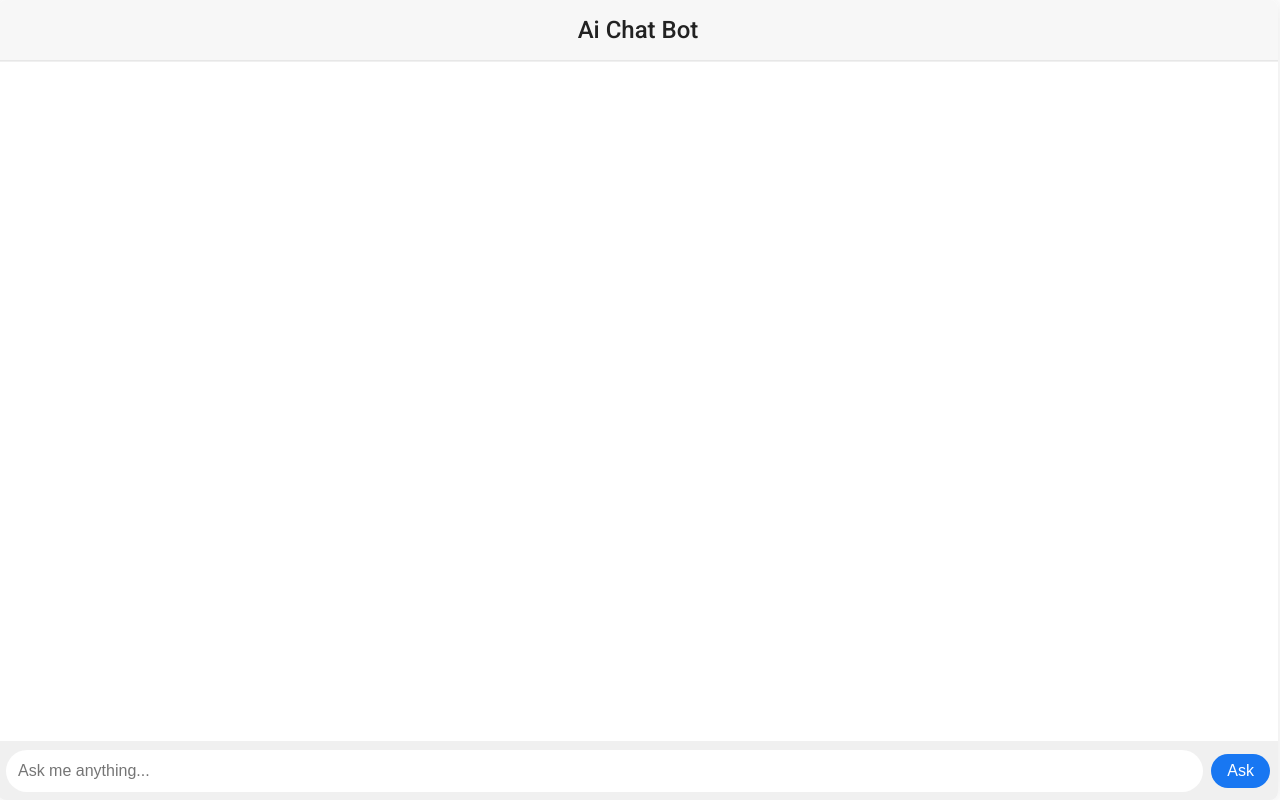
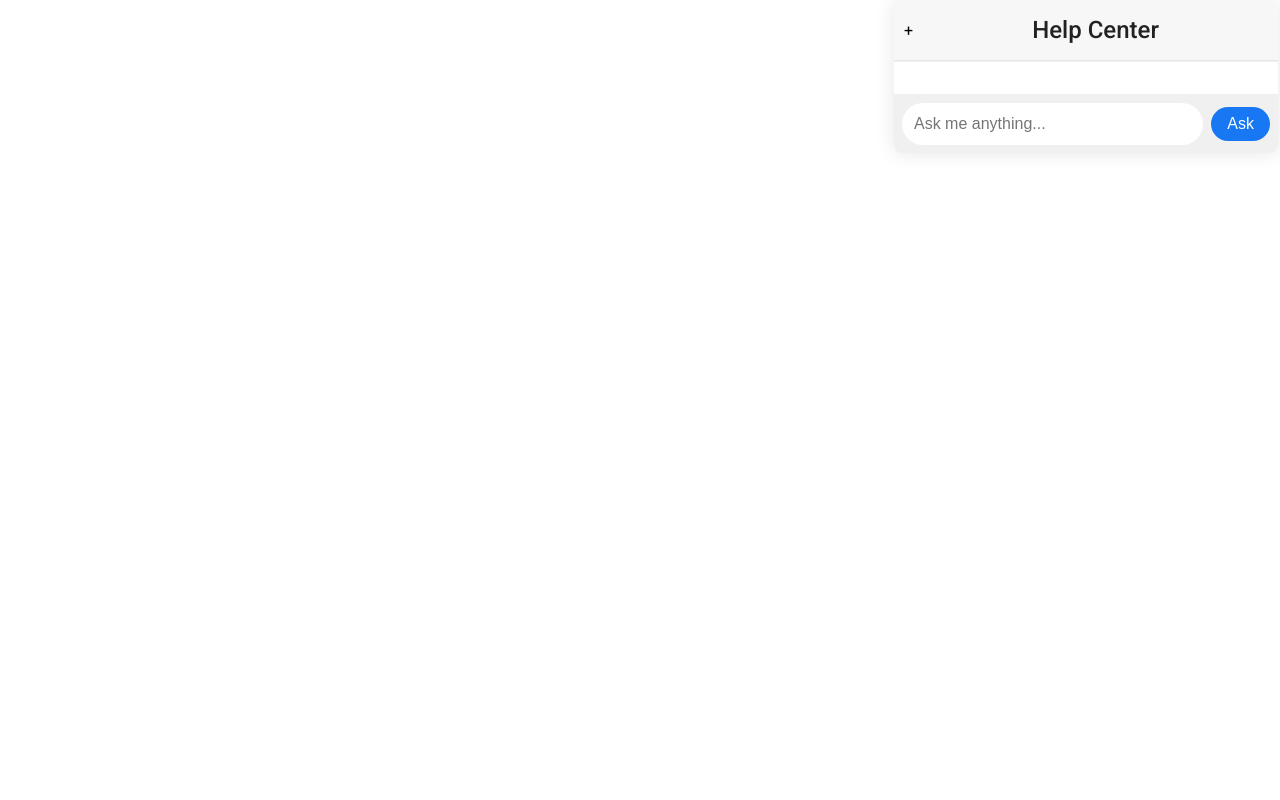
Before and after one commit to JoshuaTrinh5262/aichatbot, a Vue app in the folder aichat/: page / in a window 1280 px wide. Built offline with nearby package versions, Linux system fonts and the light colour scheme.

Commit message:
updated zoom for UI

```diff
--- a/aichat/src/components/ChatBox.vue
+++ b/aichat/src/components/ChatBox.vue
@@ -1,12 +1,31 @@
 
 <template>
-    <div class="chatbox-container">
+  <div class="chatbox-container" :style="{width: fullWidth ? '100%' : '30%'}">
     <div class="container">
-  <h1>Ai Chat Bot</h1>
+      <div class="header">
+        <span class="icon-zoom">
+          <span
+            @click="zoom('zoomin')"
+            :style="{display: !fullWidth ? 'block' : 'none'}"
+          >
+            +
+          </span>
+          <span
+            :style="{display: fullWidth ? 'block' : 'none'}"
+            @click="zoom('zoomout')"
+          >
+            -
+          </span>
+        </span>
+        <div style="flex-grow: 1;">
+          <h1>Help Center</h1>
+        </div>
+      </div>
+
       <div class="messageBox mt-8">
         <template v-for="(message, index) in messages" :key="index">
           <div :class="message.from == 'user' ? 'messageFromUser' : 'messageFromChatGpt'">
-      <img style="background: #6c6c60; padding: 8px; border-radius: 18px; height: 18px" :src="message.from == 'user' ? user : bot">
+            <img class="icon-user" :src="message.from == 'user' ? user : bot">
             <div :class="message.from == 'user' ? 'userMessageWrapper' : 'chatGptMessageWrapper'">
               <div :class="message.from == 'user' ? 'userMessageContent' : 'chatGptMessageContent'">{{ message.data }}</div>
             </div>
@@ -45,9 +64,17 @@ export default {
       messages: [],
       bot,
       user,
+      fullWidth: false,
     };
   },
   methods: {
+    zoom(val) {
+      if (val === 'zoomin') {
+        this.fullWidth = true
+      } else {
+        this.fullWidth = false
+      }
+    },
     async sendMessage(message) {
       this.currentMessage = '';
       this.messages.push({
@@ -64,7 +91,6 @@ export default {
           data: response.data, // Access the 'data' property of the response object
         });
       });
-
     },
   },
 };
@@ -72,6 +98,27 @@ export default {
 
 <style scoped>
   @import url('https://fonts.googleapis.com/css2?family=Roboto:wght@400;500&display=swap');
+
+  .icon-user {
+    background: #6c6c60;
+    padding: 8px;
+    border-radius: 18px;
+    height: 18px;
+  }
+
+  .header {
+    display: flex;
+    background-color: #f7f7f7;
+    border-bottom: 1px solid #e7e7e7;
+  }
+
+  .icon-zoom {
+    display: block;
+    text-align: left;
+    cursor: pointer;
+    align-self: center;
+    margin-left: 10px
+  }
 
   .chatbox-container {
     position: fixed;
@@ -81,7 +128,7 @@ export default {
   }
 
   .container {
-  height: 800px;
+    height: auto;
     background-color: white;
     border-radius: 8px;
     box-shadow: 0 0 20px rgba(0, 0, 0, 0.1);
@@ -98,8 +145,7 @@ h1 {
     color: #222;
     padding: 16px;
     margin: 0;
-  background-color: #f7f7f7;
-  border-bottom: 1px solid #e7e7e7;
+
   }
 
   .messageBox {
@@ -224,13 +270,12 @@ h1 {
       border-radius: 0;
     }
   }
+
   .chatbox-container {
-  width: 100%;
     position: fixed;
     bottom: 24px;
     z-index: 1000;
   }
-
 
   .messageBox {
     padding: 16px;
```
Lines whose indentation alone changed are shown as unchanged.
